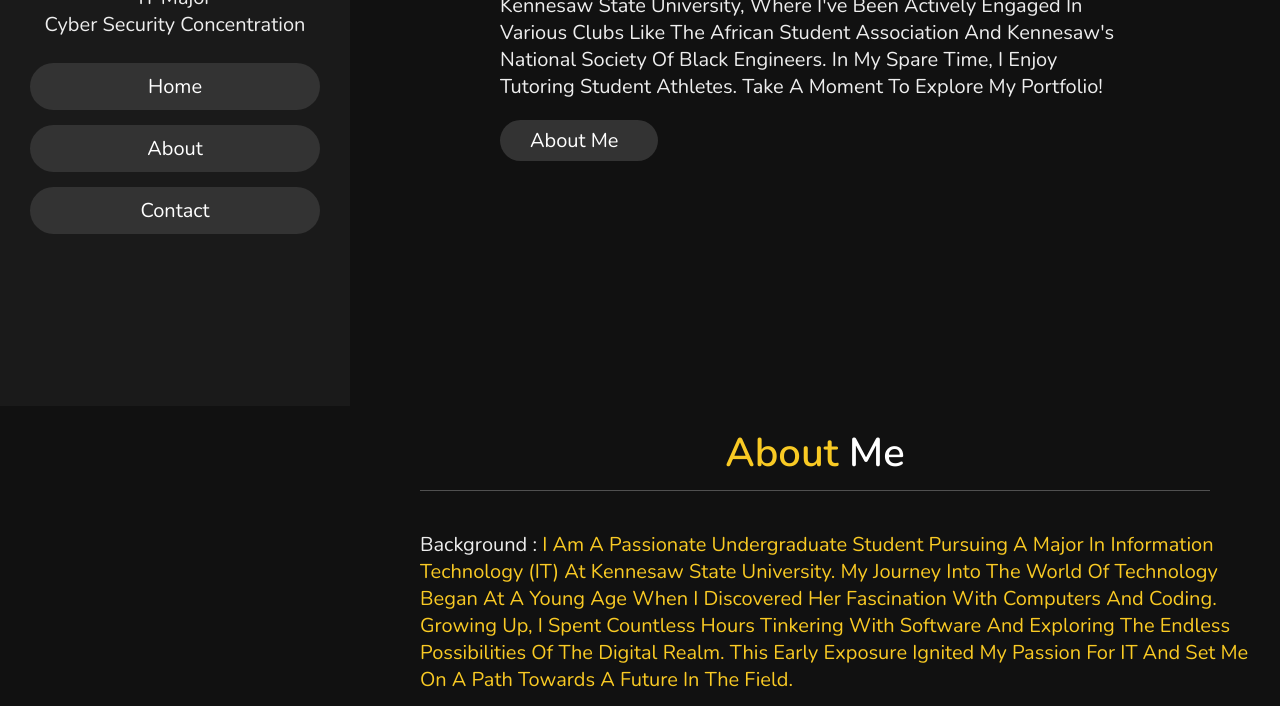
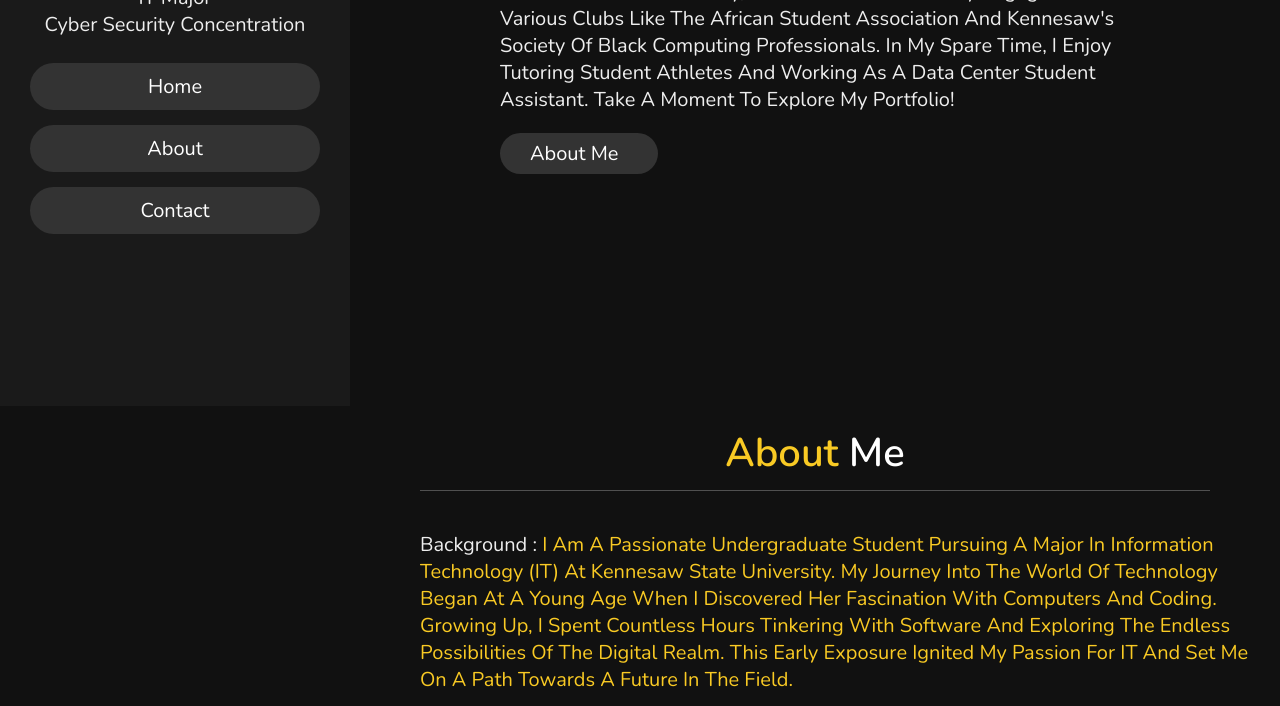
Before and after one commit to Zainy1027/website, a plain HTML site: page index.html in a window 1280 px wide. Shown: the part 394-1100 px from the top of the page. Drawn offline with nearby package versions, Linux system fonts and the light colour scheme; some icons are missing.

Commit message:
Update index.html

```diff
--- a/index.html
+++ b/index.html
@@ -45,9 +45,10 @@
     <section class="home" id="home">
         <h3>Hello There! </h3>
         <h1>I'm  <span>Zainy Elaigwu</span></h1>
-        <p>Welcome to my website! I'm currently a third-year student at Kennesaw State University,
+        <p>Welcome to my website! I'm currently a fourth-year student at Kennesaw State University,
             where I've been actively engaged in various clubs like the African Student Association and
-            Kennesaw's National Society of Black Engineers. In my spare time, I enjoy tutoring student athletes.
+            Kennesaw's Society of Black Computing Professionals. In my spare time, I enjoy tutoring student athletes and working as
+            a data center student assistant.
             Take a moment to explore my portfolio!</p>
             <a href="#about"><button class="btn">About Me <i class="fas fa-user"></i></button></a>
     </section>
```
